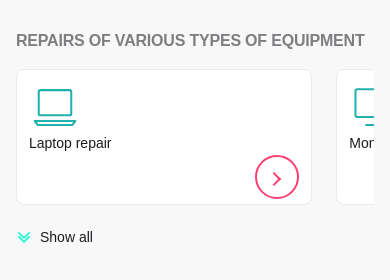
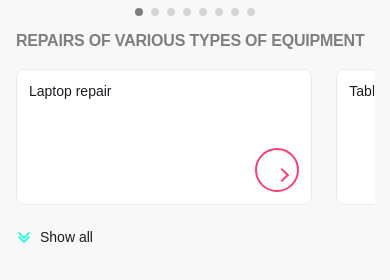
Before and after one commit to Ebune1981/FINAL-COURSE-PROJECT-ONE-WEB-CORE-8-5, a website built with webpack: page src/index.html in a window 390 px wide. Shown: the part 820-1100 px from the top of the page. Built offline with nearby package versions, Linux system fonts and the light colour scheme.

Commit message:
icons and styles

```diff
--- a/src/index.html
+++ b/src/index.html
@@ -361,39 +361,36 @@
           >
             <div class="equipment__grid swiper-wrapper">
               <a class="equipment__card swiper-slide" href="#">
-                <img src="./img/equipment-laptop.svg" alt />
                 <span class="equipment__label">Laptop repair</span>
               </a>
               <a class="equipment__card swiper-slide" href="#">
-                <img src="./img/equipment-monitor.svg" alt />
+                <span class="equipment__label">Tablet repair</span>
+              </a>
+              <a class="equipment__card swiper-slide" href="#">
+                <span class="equipment__label">PC repair</span>
+              </a>
+              <a class="equipment__card swiper-slide" href="#">
                 <span class="equipment__label">Monitor repair</span>
               </a>
               <a class="equipment__card swiper-slide" href="#">
-                <img src="./img/equipment-tablet.svg" alt />
-                <span class="equipment__label">Tablet repair</span>
-              </a>
-              <a class="equipment__card swiper-slide" href="#">
-                <img src="./img/equipment-desktop.svg" alt />
-                <span class="equipment__label">Desktop computer repair</span>
-              </a>
-              <a class="equipment__card swiper-slide" href="#">
-                <img src="./img/equipment-phone.svg" alt />
                 <span class="equipment__label">Mobile phone repair</span>
               </a>
               <a class="equipment__card swiper-slide" href="#">
-                <img src="./img/equipment-printer.svg" alt />
                 <span class="equipment__label">Printer repair</span>
               </a>
               <a class="equipment__card swiper-slide" href="#">
-                <img src="./img/equipment-server.svg" alt />
                 <span class="equipment__label">Server repair</span>
               </a>
               <a class="equipment__card swiper-slide" href="#">
-                <img src="./img/equipment-camera.svg" alt />
                 <span class="equipment__label">Camera repair</span>
               </a>
             </div>
           </div>
+          <div
+            class="equipment__pagination swiper-pagination"
+            role="group"
+            aria-label="Equipment type pages"
+          ></div>
           <button class="equipment__toggle" type="button" aria-expanded="false">
             <svg
               class="equipment__chevron"
--- a/src/js/index.js
+++ b/src/js/index.js
@@ -193,9 +193,13 @@ if (equipmentSection) {
   const syncEquipmentSwiper = () => {
     if (mobileEquipmentQuery.matches && !equipmentSwiper) {
       equipmentSwiper = new Swiper(equipmentSlider, {
-        modules: [A11y],
+        modules: [A11y, Pagination],
         slidesPerView: 1.2,
         spaceBetween: 12,
+        pagination: {
+          el: equipmentSection.querySelector('.equipment__pagination'),
+          clickable: true
+        },
         a11y: {
           slideLabelMessage: 'Equipment type {{index}} of {{slidesLength}}'
         }
--- a/src/scss/blocks/_equipment.scss
+++ b/src/scss/blocks/_equipment.scss
@@ -20,14 +20,11 @@
   &__card {
     position: relative;
     display: flex;
-    height: auto;
-    width: auto;
+    flex-direction: column;
+    align-items: flex-start;
+    gap: 8px;
+    padding: 12px;
     min-height: 136px;
-    flex-direction: column;
-    align-items: center;
-    justify-content: center;
-    gap: 8px;
-    padding: 12px 12px 28px;
     border: 1px solid vars.$color-border;
     border-radius: 8px;
     background: vars.$color-white;
@@ -44,20 +41,19 @@
       justify-content: center;
       width: 40px;
       height: 40px;
-      border-radius: 50px;
+      border-radius: 50%;
       border: 2px solid vars.$color-order;
       right: 12px;
-      bottom: 5px;
+      bottom: 12px;
       color: vars.$color-order;
       content: '';
       font-size: 24px;
       line-height: 1;
-      transform: none;
     }
-    &::before{
+    &::before {
       position: absolute;
-      right: 32px;
-      bottom: 20px;
+      right: 24px;
+      bottom: 24px;
       content: '';
       width: 8px;
       height: 8px;
@@ -70,19 +66,12 @@
       border-color: vars.$color-order;
       transform: translateY(-2px);
     }
-
-    img {
-      display: block;
-      width: 52px;
-      height: 52px;
-      object-fit: contain;
-    }
   }
 
   &__label {
     font-size: 14px;
     line-height: 1.3;
-    text-align: center;
+    text-align: left;
   }
 
   &__toggle {
@@ -115,6 +104,29 @@
     stroke-linejoin: round;
     stroke-width: 2;
     transition: transform 160ms ease;
+  }
+
+  &__pagination {
+    display: none;
+    justify-content: center;
+    gap: 8px;
+    margin-top: 16px;
+
+    @media (max-width: 767px) {
+      display: flex;
+    }
+
+    .swiper-pagination-bullet {
+      width: 8px;
+      height: 8px;
+      margin: 0 !important;
+      background: vars.$color-gray;
+      opacity: 1;
+    }
+
+    .swiper-pagination-bullet-active {
+      background: vars.$color-muted;
+    }
   }
 
   &--state--expanded {
@@ -178,11 +190,3 @@
     grid-template-columns: repeat(4, minmax(0, 1fr));
   }
 }
-
-@media (min-width: 1440px) {
-  .equipment:not(.equipment--state--expanded) {
-    .equipment__card:nth-child(4) {
-      display: flex;
-    }
-  }
-}
```
Also changed, not shown: src/img/icon-bos.png (added), src/img/icon-len.png (added), src/img/icon-sam.png (added), src/img/icon-view.png (added).
